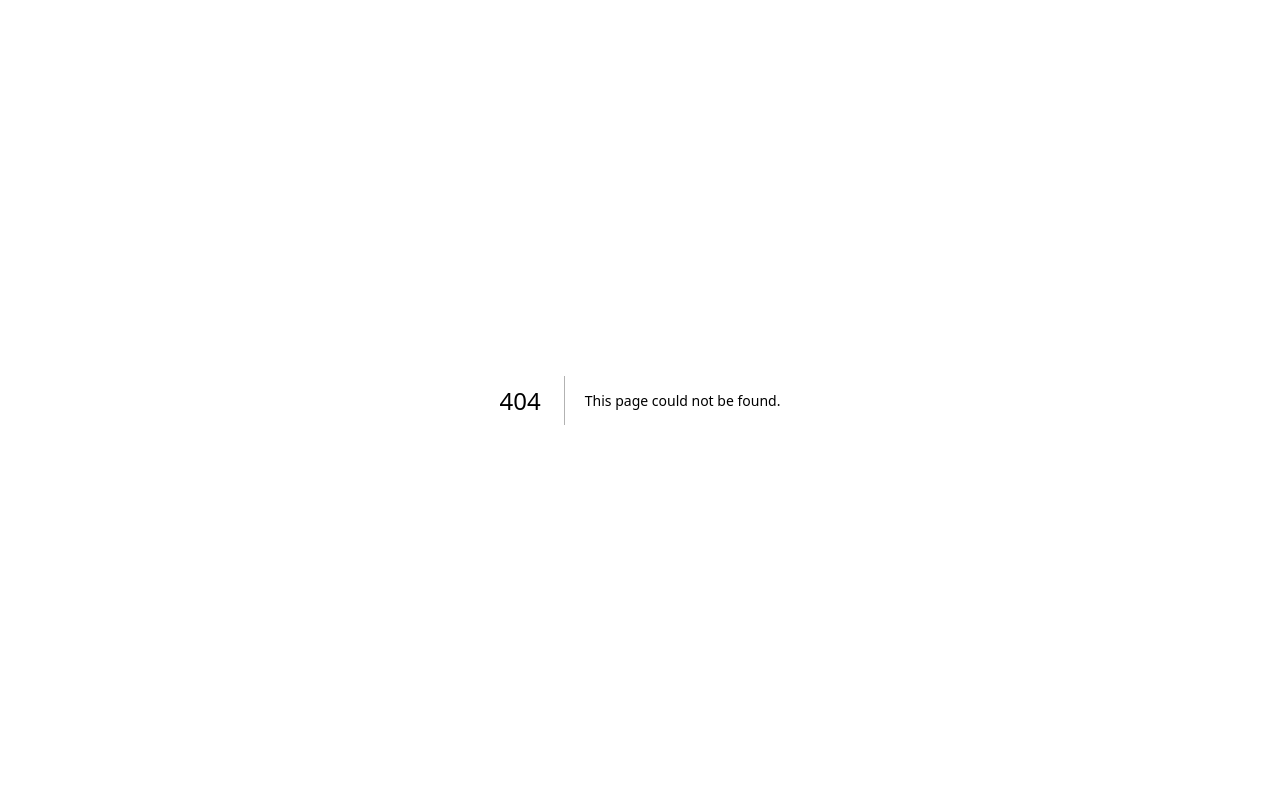
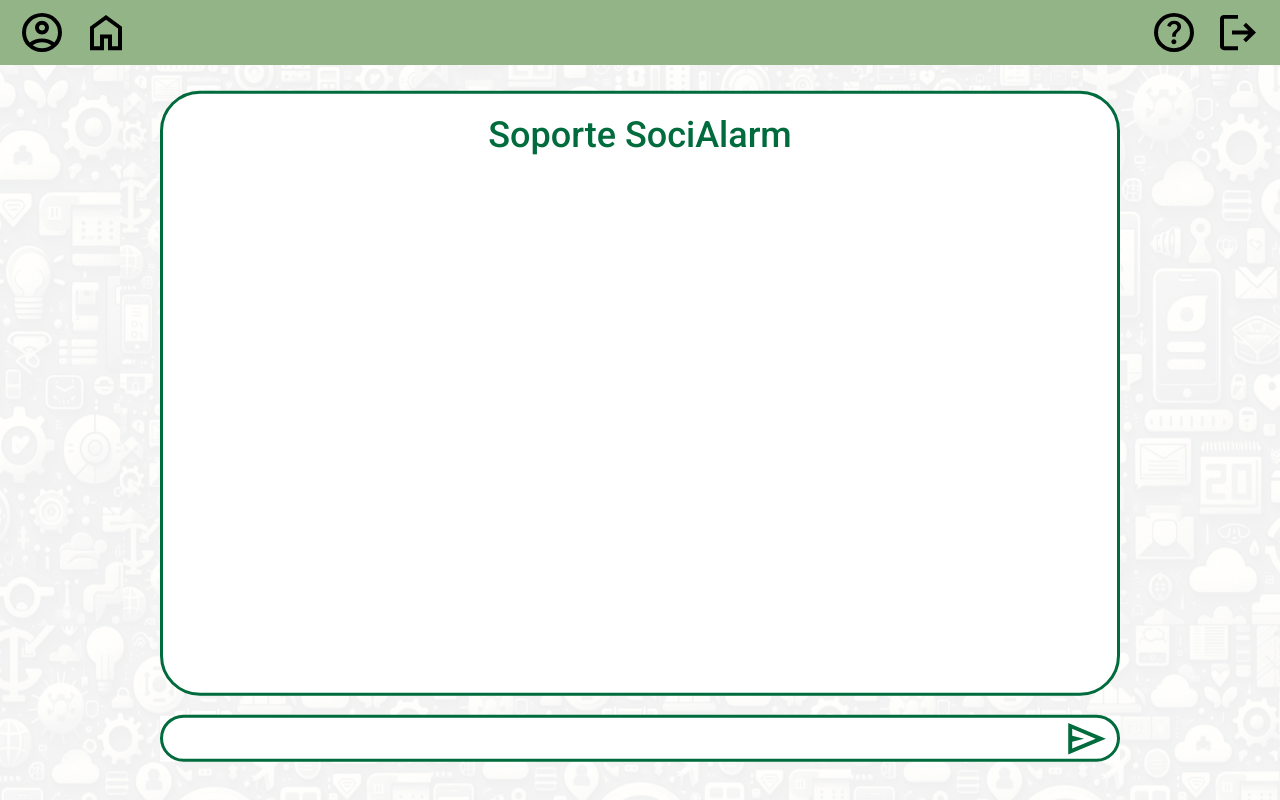
Before and after one commit to caromerom1/socialarm-web, a Next.js app: page /support in a window 1280 px wide. Before the commit this address had no page. Built offline with nearby package versions, Linux system fonts and the light colour scheme.

Commit message:
Include support page

```diff
--- /dev/null
+++ b/src/pages/support/index.tsx
@@ -0,0 +1,42 @@
+import { DashboardLayout } from '@/layouts/dashboard';
+import styles from '@/styles/support.module.css';
+import { InputAdornment, TextField } from '@mui/material';
+import SendIcon from '@/assets/SendIcon.svg';
+import Image from 'next/image';
+
+const Support = () => (
+  <DashboardLayout>
+    <div className={styles.container}>
+      <section className={styles.chat}>
+        <h1 className={styles.chatHeader}>Soporte SociAlarm</h1>
+      </section>
+      <TextField
+        className={styles.chatText}
+        sx={{
+          '& .MuiOutlinedInput-notchedOutline': {
+            borderColor: '#006B3C',
+            borderRadius: '40px',
+            borderWidth: '3px',
+          },
+          '& .MuiOutlinedInput-root:hover .MuiOutlinedInput-notchedOutline': {
+            borderColor: '#006B3C',
+          },
+          '& .MuiOutlinedInput-root.Mui-focused .MuiOutlinedInput-notchedOutline': {
+            borderWidth: '3px',
+          },
+        }}
+        variant="outlined"
+        InputProps={{
+          endAdornment: (
+            <InputAdornment position="end">
+              <Image src={SendIcon} alt="Buscar" className={styles.icon} />
+            </InputAdornment>
+          ),
+        }}
+        size="small"
+      />
+    </div>
+  </DashboardLayout>
+);
+
+export default Support;
--- /dev/null
+++ b/src/styles/support.module.css
@@ -0,0 +1,39 @@
+.container {
+  display: flex;
+  justify-content: center;
+  align-items: center;
+  flex-direction: column;
+  gap: 20px;
+  padding: 2rem;
+  height: calc(100% - 65px);
+  transform: translateY(3.5%);
+  width: 80vw;
+}
+
+.chat {
+  border: 3px solid #006b3c;
+  border-radius: 40px;
+  padding: 20px;
+  flex: 1;
+  width: 100%;
+  background: white;
+  display: flex;
+  justify-content: center;
+}
+
+.chatHeader {
+  font-size: 36px;
+  margin: 0;
+  color: #006b3c;
+  font-weight: 500;
+}
+
+.chatText {
+  width: 100%;
+  background: white;
+}
+
+.icon {
+  cursor: pointer;
+  width: 38px;
+}
```
Also changed, not shown: src/pages/faq/index.tsx (+4 -8 lines), src/assets/SendIcon.svg (added).
